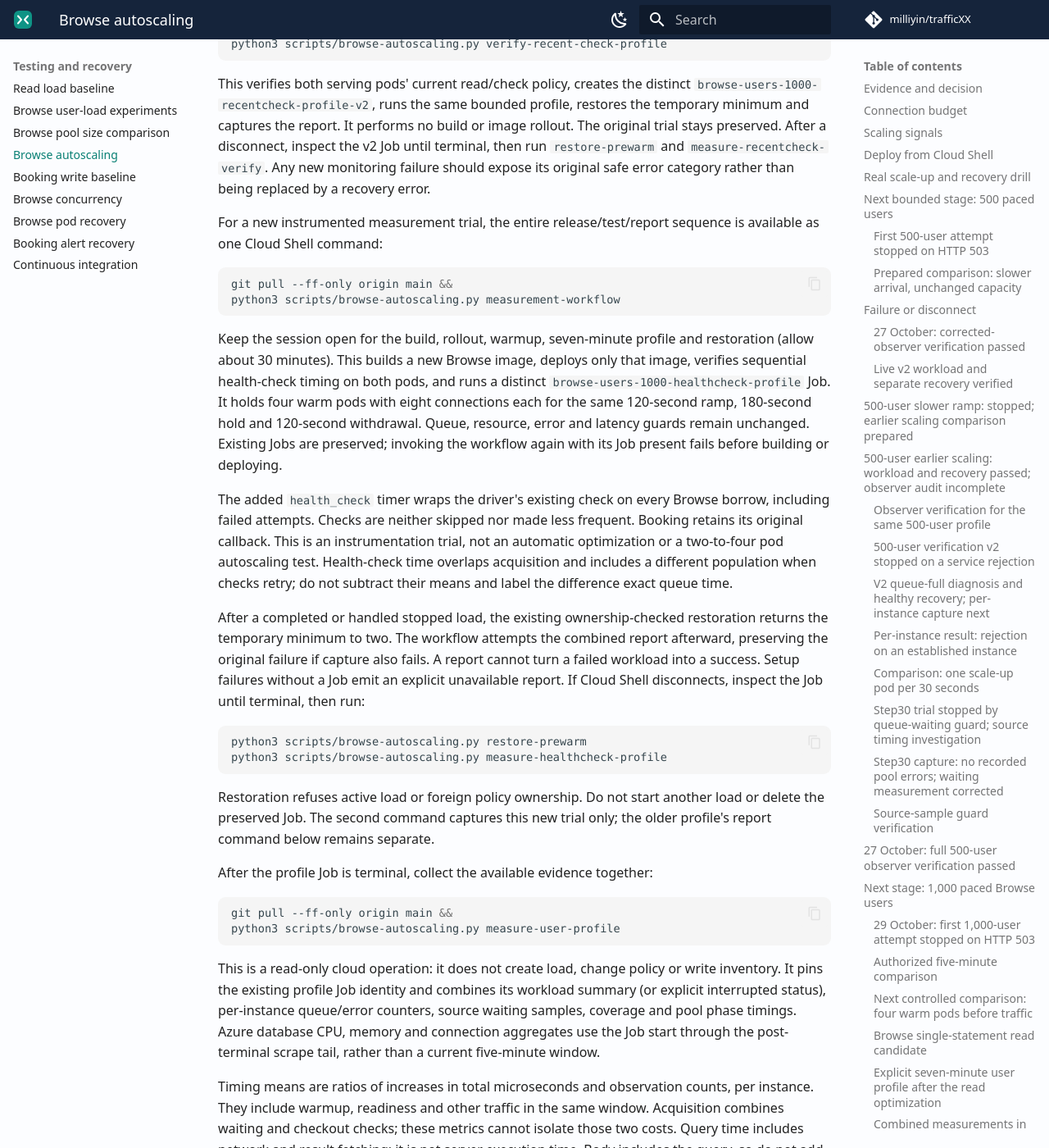
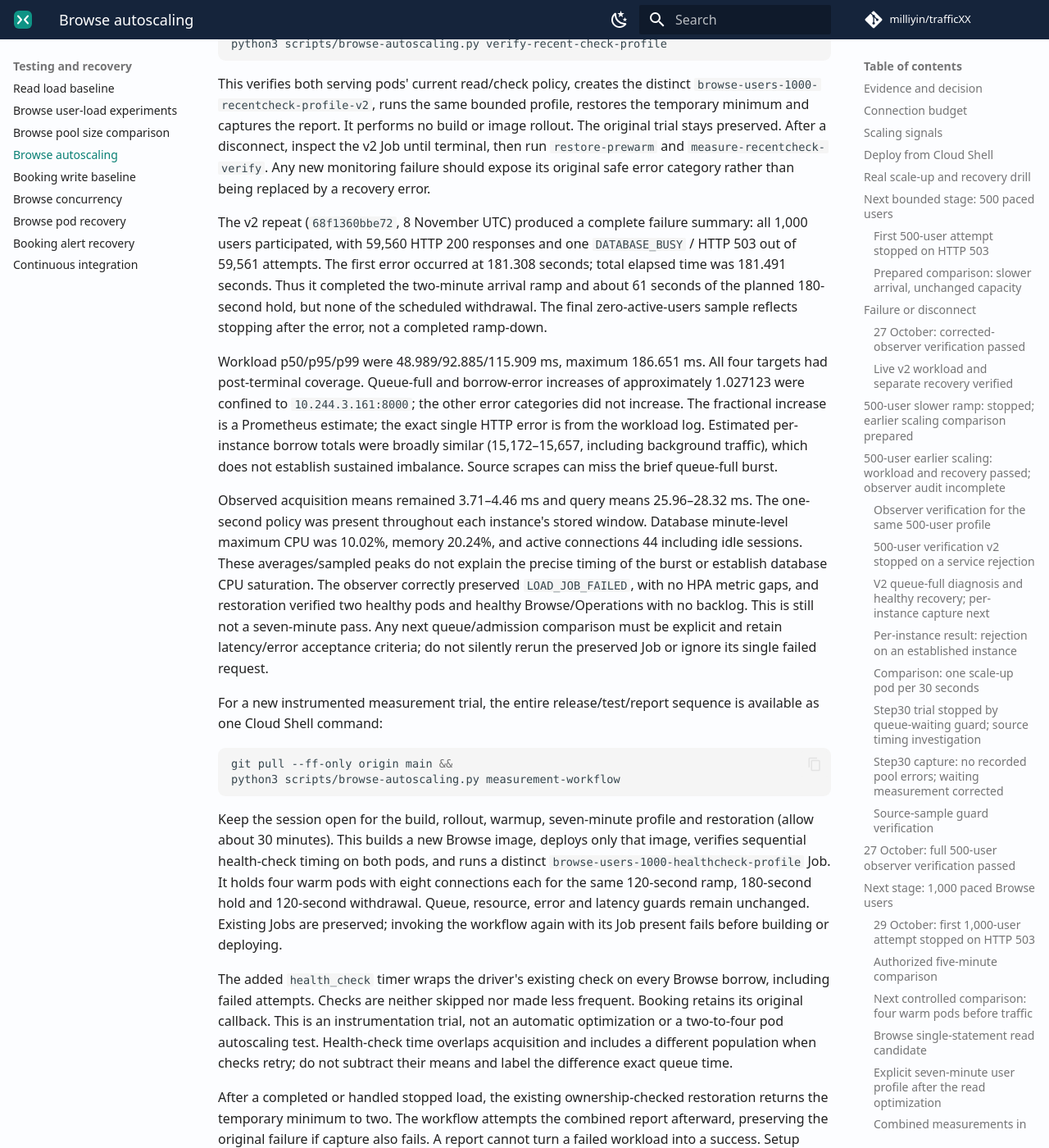
Before and after one commit to milliyin/trafficXX, an MkDocs documentation site: the page built from docs/browse-autoscaling.md, in a window 1280 px wide and 1400 px high, scrolled down 34247 px. Shown: the whole window at 82% size. Built offline with MkDocs 1.6.1 and Material for MkDocs 9.7.7, drawn with Linux system fonts in a browser that asks for light colours; comment, search, counter and statistics services are not loaded.

Commit message:
docs: record recent-check profile verification failure

```diff
--- a/docs/browse-autoscaling.md
+++ b/docs/browse-autoscaling.md
@@ -1604,6 +1604,35 @@ inspect the v2 Job until terminal, then run `restore-prewarm` and
 `measure-recentcheck-verify`. Any new monitoring failure should expose its
 original safe error category rather than being replaced by a recovery error.
 
+The v2 repeat (`68f1360bbe72`, 8 November UTC) produced a complete failure
+summary: all 1,000 users participated, with 59,560 HTTP 200 responses and one
+`DATABASE_BUSY` / HTTP 503 out of 59,561 attempts. The first error occurred at
+181.308 seconds; total elapsed time was 181.491 seconds. Thus it completed
+the two-minute arrival ramp and about 61 seconds of the planned 180-second
+hold, but none of the scheduled withdrawal. The final zero-active-users
+sample reflects stopping after the error, not a completed ramp-down.
+
+Workload p50/p95/p99 were 48.989/92.885/115.909 ms, maximum 186.651 ms.
+All four targets had post-terminal coverage. Queue-full and borrow-error
+increases of approximately 1.027123 were confined to `10.244.3.161:8000`;
+the other error categories did not increase. The fractional increase is a
+Prometheus estimate; the exact single HTTP error is from the workload log.
+Estimated per-instance borrow totals were broadly similar (15,172–15,657,
+including background traffic), which does not establish sustained imbalance.
+Source scrapes can miss the brief queue-full burst.
+
+Observed acquisition means remained 3.71–4.46 ms and query means
+25.96–28.32 ms. The one-second policy was present throughout each instance's
+stored window. Database minute-level maximum CPU was 10.02%, memory 20.24%,
+and active connections 44 including idle sessions. These averages/sampled
+peaks do not explain the precise timing of the burst or establish database
+CPU saturation. The observer correctly preserved `LOAD_JOB_FAILED`, with no
+HPA metric gaps, and restoration verified two healthy pods and healthy
+Browse/Operations with no backlog. This is still not a seven-minute pass.
+Any next queue/admission comparison must be explicit and retain latency/error
+acceptance criteria; do not silently rerun the preserved Job or ignore its
+single failed request.
+
 For a new instrumented measurement trial, the entire release/test/report
 sequence is available as one Cloud Shell command:
 
```
Also changed, not shown: memeory.md (+7 -0 lines).
